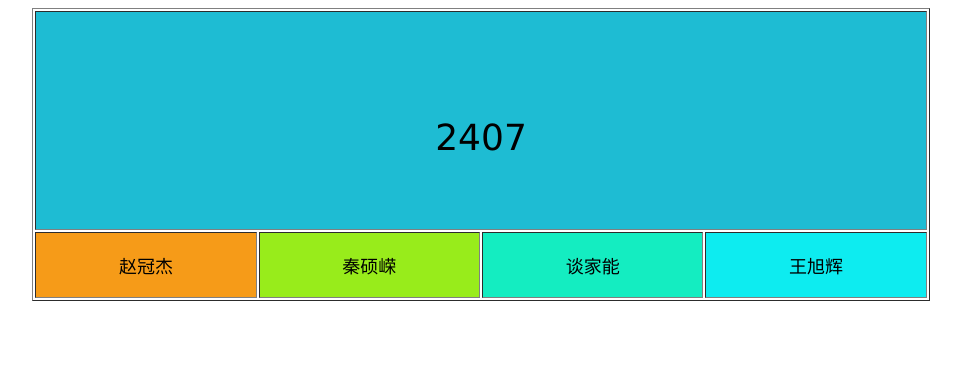
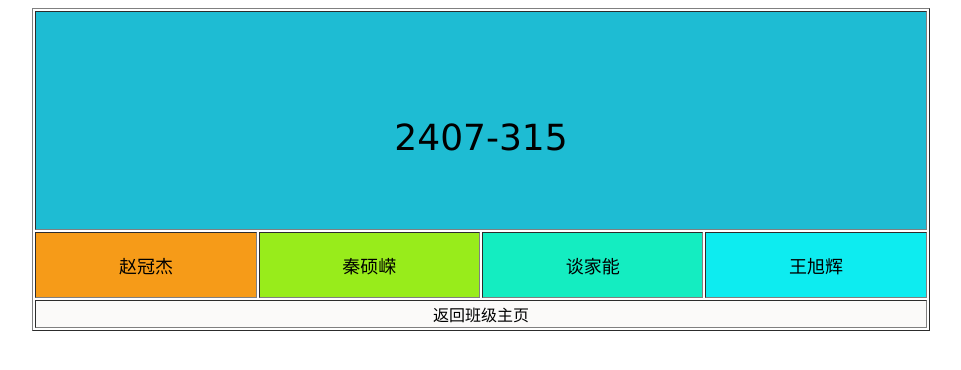
Before and after one commit to jie-ot/2407, a plain HTML site: page index.html in a window 1280 px wide. Shown: the whole page, without its empty margins (159-1120 px from the left). Drawn offline with Linux system fonts and the light colour scheme.

Commit message:
Add files via upload

```diff
--- a/index.html
+++ b/index.html
@@ -26,7 +26,7 @@ a:active {
 <table width="71%" border="1" align="center">
   <tbody>
     <tr>
-      <td colspan="4" align="center" valign="middle" bgcolor="#1EBCD3"><p>&nbsp;</p>        <p>&nbsp;</p>        <p style="font-family: 'Lucida Grande', 'Lucida Sans Unicode', 'Lucida Sans', 'DejaVu Sans', Verdana, sans-serif; font-size: 36px;">2407</p>        <p>&nbsp;</p></td>
+      <td colspan="4" align="center" valign="middle" bgcolor="#1EBCD3"><p>&nbsp;</p>        <p>&nbsp;</p>        <p style="font-family: 'Lucida Grande', 'Lucida Sans Unicode', 'Lucida Sans', 'DejaVu Sans', Verdana, sans-serif; font-size: 36px;">2407-315</p>        <p>&nbsp;</p></td>
     </tr>
     <tr>
       <td width="25%" align="center" valign="middle" bgcolor="#F69B18"><p style="font-size: 18px; font-family: Cambria, 'Hoefler Text', 'Liberation Serif', Times, 'Times New Roman', serif;"><a href="https://jie-ot.github.io/zgjie.github.io/index.html">赵冠杰</a></p></td>
@@ -34,6 +34,9 @@ a:active {
       <td width="25%" align="center" valign="middle" bgcolor="#14EDC1"><p style="font-size: 18px; font-family: Cambria, 'Hoefler Text', 'Liberation Serif', Times, 'Times New Roman', serif;"><a href="https://canon-hello.github.io/-canon-hello-.github.io/index.html">谈家能</a></p></td>
       <td width="25%" align="center" valign="middle" bgcolor="#0DECF0"><p style="font-size: 18px; font-family: Cambria, 'Hoefler Text', 'Liberation Serif', Times, 'Times New Roman', serif;"><a href="https://12wxh.github.io/wxh1.github.io/index.html">王旭辉</a></p></td>
     </tr>
+    <tr>
+      <td colspan="4" align="center" valign="middle" bgcolor="#FBFAF9"><a href="https://paulkm2006.github.io/hust_freshman_class_homepage/">返回班级主页</a></td>
+    </tr>
   </tbody>
 </table>
 <p style="font-family: Baskerville, 'Palatino Linotype', Palatino, 'Century Schoolbook L', 'Times New Roman', serif; font-size: xx-large;">&nbsp;</p>
```
